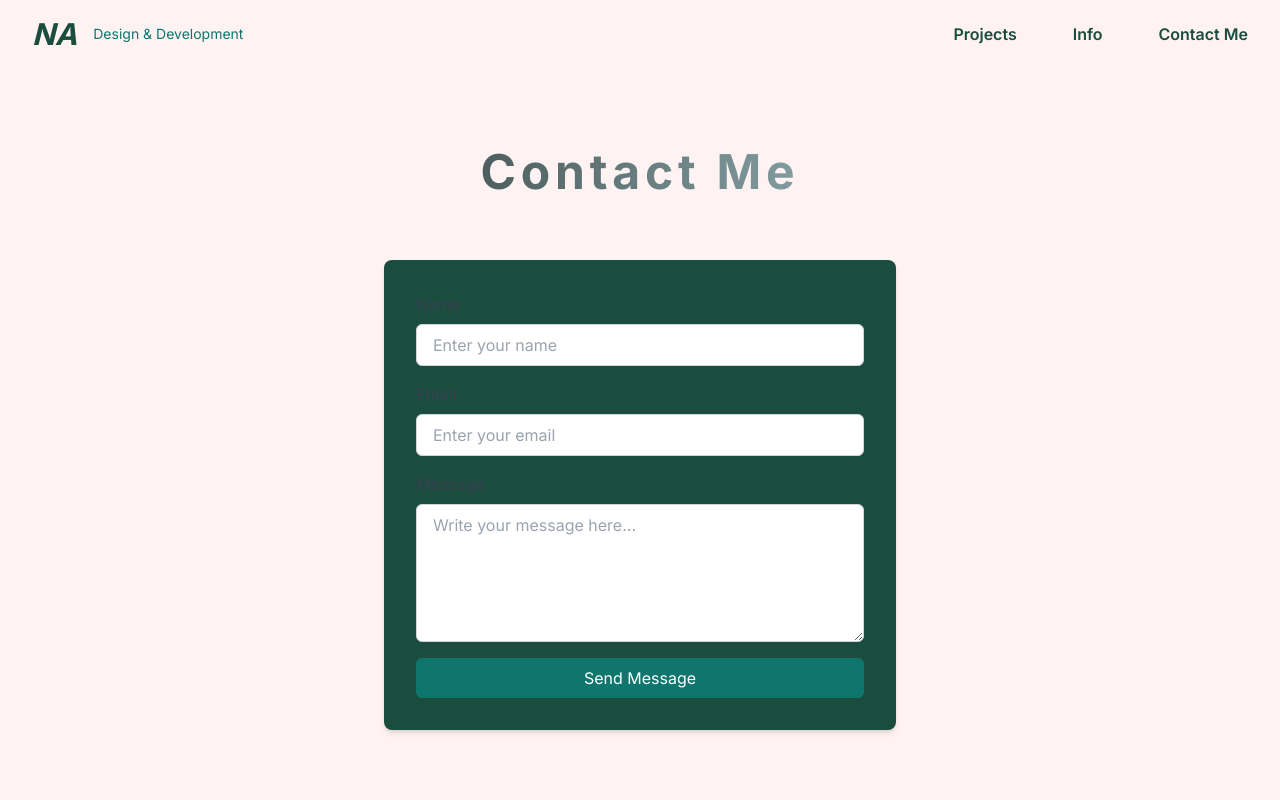
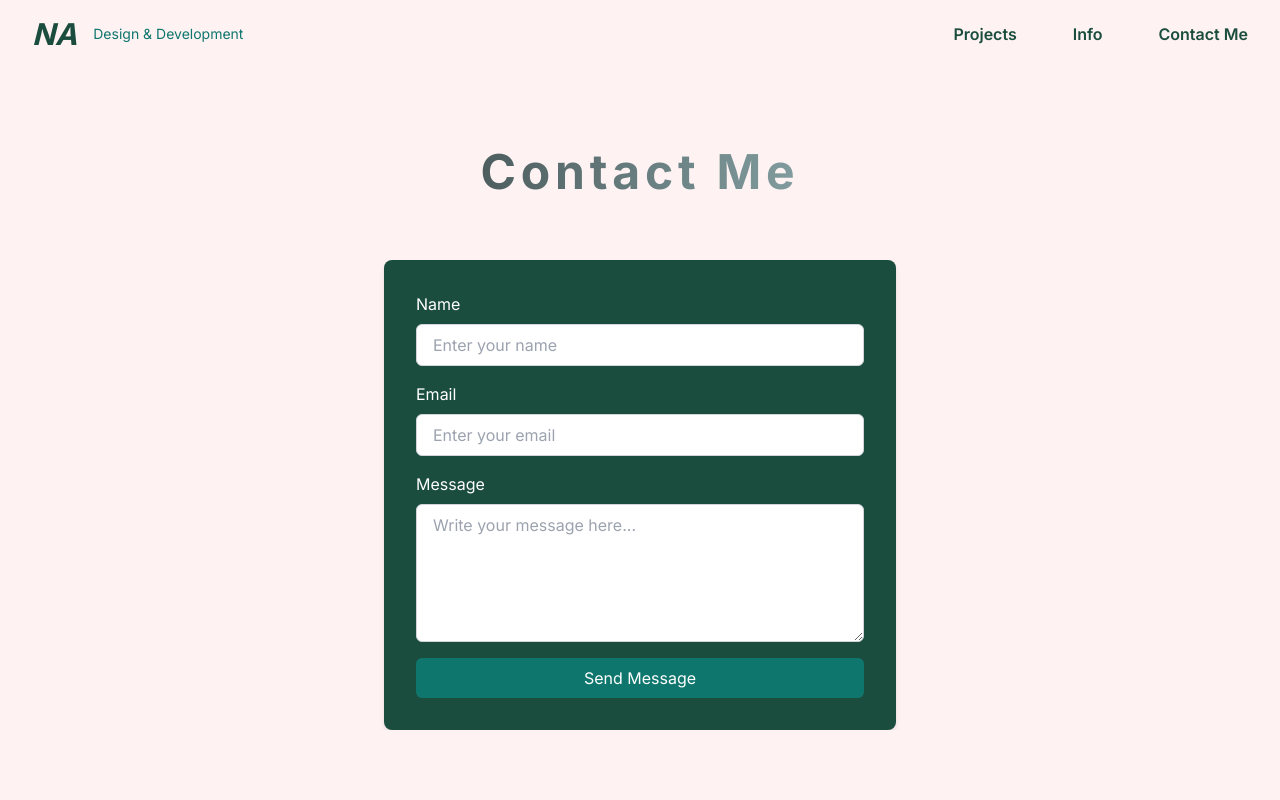
Before and after one commit to NaimalArain13/Nextjs-React-Milestone-02, a Next.js app: page /contact in a window 1280 px wide. Shown: the top 800 px of the page. Built offline with nearby package versions, Linux system fonts and the light colour scheme.

Commit message:
update css

```diff
--- a/app/about/page.tsx
+++ b/app/about/page.tsx
@@ -22,7 +22,7 @@ export default function About() {
           About Me
         </h1>
       </div>
-      <div className="space-y-4">
+      <div className="container mx-auto overflow-x-hidden px-6 lg:px-20 space-y-4">
         <div className="flex flex-col md:flex-row justify-center gap-3">
           <div
             className="h-[355px] w-full md:w-[755px] border-neutral-600 text-bg bg-text rounded-3xl"
--- a/app/contact/page.tsx
+++ b/app/contact/page.tsx
@@ -6,11 +6,11 @@ export default function Contact() {
           Contact Me
         </h1>
       </div>
-      <div className="container mx-auto px-6 lg:px-20">
+      <div className="container mx-auto overflow-x-hidden px-6 lg:px-20">
         <div className="max-w-lg mx-auto bg-text p-8 shadow-md rounded-lg">
           <form>
             <div className="mb-4">
-              <label className="block text-gray-700 mb-2" htmlFor="name">
+              <label className="block text-white mb-2" htmlFor="name">
                 Name
               </label>
               <input
@@ -22,7 +22,7 @@ export default function Contact() {
               />
             </div>
             <div className="mb-4">
-              <label className="block text-gray-700 mb-2" htmlFor="email">
+              <label className="block text-white mb-2" htmlFor="email">
                 Email
               </label>
               <input
@@ -34,7 +34,7 @@ export default function Contact() {
               />
             </div>
             <div className="mb-4">
-              <label className="block text-gray-700 mb-2" htmlFor="message">
+              <label className="block text-white mb-2" htmlFor="message">
                 Message
               </label>
               <textarea
--- a/app/page.tsx
+++ b/app/page.tsx
@@ -9,9 +9,9 @@ export default function Home() {
     img: "/./image.jpg",
   };
   return (
-    <div className="bg-bg mx-auto min-h-screen border-2 border-opacity-5 border-neutral-200">
+    <div className="bg-bg container mx-auto overflow-x-hidden min-h-screen border-2 border-opacity-5 border-neutral-200">
       <HeroSection />
-      <br /> <br />
+      <br /> <br /> <br />
       <div className="pt-20" id="project">
         <Project />
       </div>
--- a/app/project/page.tsx
+++ b/app/project/page.tsx
@@ -30,6 +30,7 @@ export default function Project() {
   ];
 
   return (
+    <div className="container mx-auto overflow-x-hidden px-6 lg:px-20">
     <div className="bg-bg p-4">
       <h1 className="flex items-center justify-center pt-8 pb-16 text-5xl font-bold tracking-widest bg-gradient-to-r from-black to-cyan-100 bg-clip-text text-transparent">
         Featured Projects
@@ -41,5 +42,6 @@ export default function Project() {
         ))}
       </div>
     </div>
+    </div>
   );
 }
```
Also changed, not shown: public/dp.jpg (renamed from public/dp.png).
